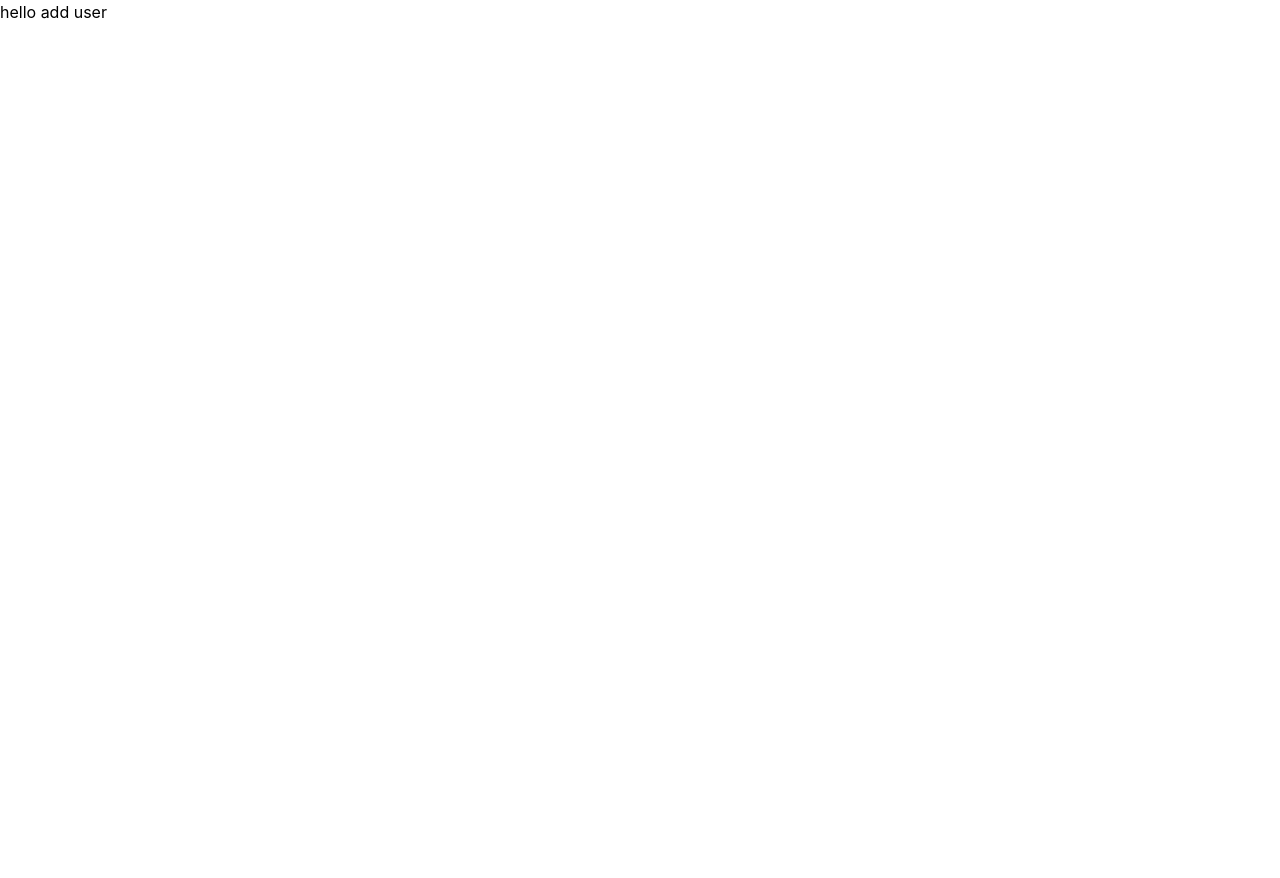
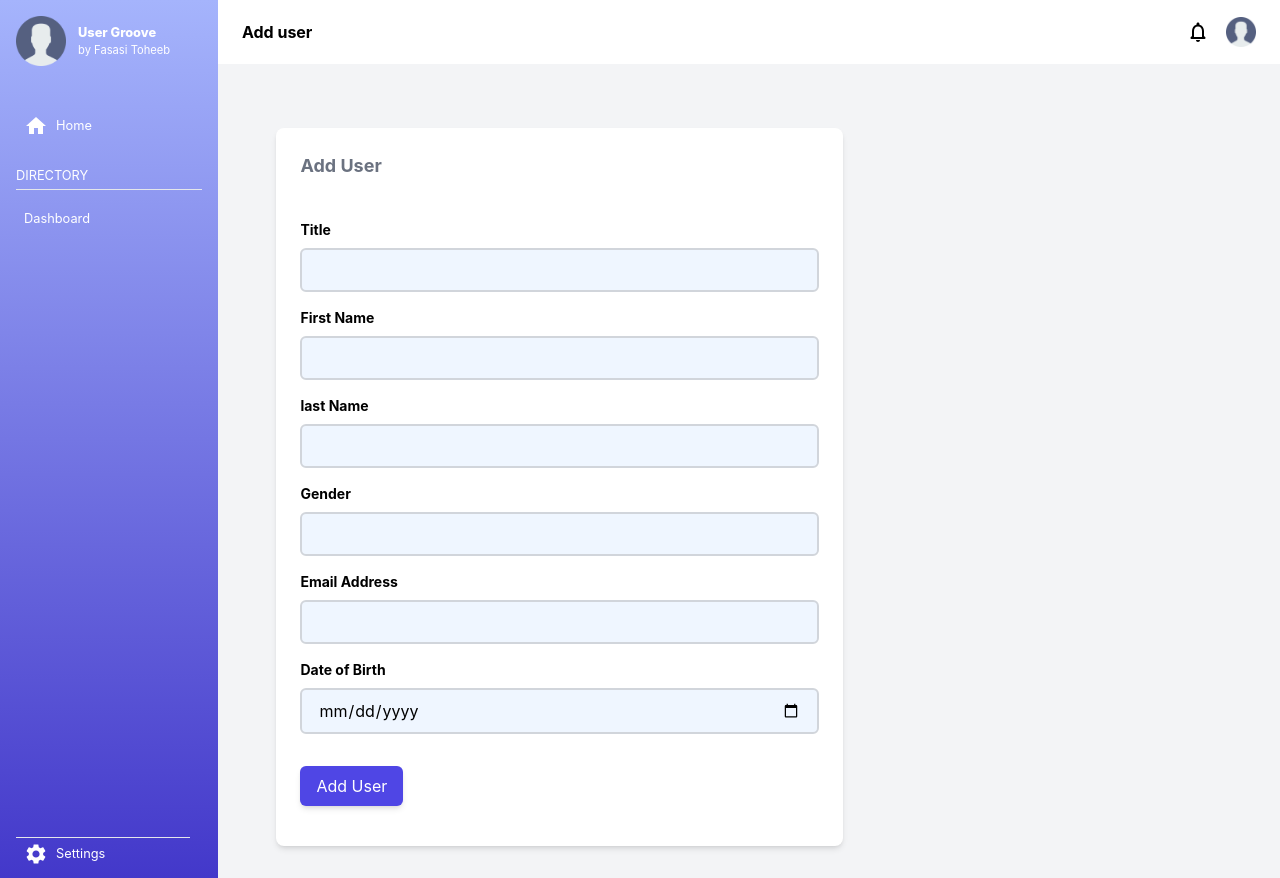
Before and after one commit to masterd2020/smg, a React (Create React App) app: page /dashboard/add-user in a window 1280 px wide. Before the commit the page ends 800 px from the top, so only its background shows below. Built offline with nearby package versions, Linux system fonts and the light colour scheme.

Commit message:
feat: implement add user with the addition of yup and formik

```diff
--- a/package.json
+++ b/package.json
@@ -1,5 +1,5 @@
 {
-  "name": "ogopedia",
+  "name": "source-my-gadget",
   "version": "0.1.0",
   "private": true,
   "dependencies": {
@@ -12,11 +12,13 @@
     "@testing-library/jest-dom": "^5.16.4",
     "@testing-library/react": "^12.1.4",
     "@testing-library/user-event": "^13.5.0",
+    "formik": "^2.2.9",
     "react": "^18.0.0",
     "react-dom": "^18.0.0",
     "react-router-dom": "^6.3.0",
     "react-scripts": "5.0.0",
-    "web-vitals": "^2.1.4"
+    "web-vitals": "^2.1.4",
+    "yup": "^0.32.11"
   },
   "scripts": {
     "start": "react-scripts start",
--- /dev/null
+++ b/src/components/reusable/TextField.js
@@ -0,0 +1,18 @@
+import { ErrorMessage, useField } from 'formik';
+
+const TextField = ({ label, ...props }) => {
+  const [field, meta] = useField(props);
+  return (
+    <div className="lg:my-4">
+      <label htmlFor={field.name} className='lg:font-bold lg:flex lg:mb-2 lg:text-sm'>{label}</label>
+      <input
+        className={`lg:rounded-md lg:py-2 px-4 lg:bg-blue-50 lg:border-2 border-gray-300 lg:w-full ${meta.touched && meta.error ? 'border-red-500' : 'border-gray-300'}`}
+        {...field} {...props}
+        autoComplete="off"
+      />
+      <ErrorMessage component="div" name={field.name} className="lg:text-red-400" />
+    </div>
+  )
+}
+
+export default TextField;
--- a/src/pages/dashboard/add-user.js
+++ b/src/pages/dashboard/add-user.js
@@ -1,9 +1,45 @@
+import { Formik, Form } from 'formik';
+
+import DashboardLayout from '../../components/layout/index';
+import TextField from '../../components/reusable/TextField'
+import addUserValidation from '../../validations/addUser'
+
 const AddUser = () => {
   return (
-    <div>
-        hello add user
-    </div>
-  )
+    <DashboardLayout header='Add user'>
+      <div className='lg:w-3/5 lg:bg-white lg:rounded-lg lg:shadow-md lg:p-6'>
+        <p className='lg:text-gray-500 lg:text-lg lg:font-bold lg:mb-10'>Add User</p>
+        <Formik
+          initialValues={{
+            title: '',
+            firstName: '',
+            lastName: '',
+            gender: '',
+            email: '',
+            dateOfBirth: ''
+          }}
+          validationSchema={addUserValidation}
+          onSubmit={values => {
+            console.log(values)
+          }}
+        >
+          {formik => (
+            <div>
+              <Form>
+                <TextField label="Title" name="title" type="text" />
+                <TextField label="First Name" name="firstName" type="text" />
+                <TextField label="last Name" name="lastName" type="text" />
+                <TextField label="Gender" name="gender" type="text" />
+                <TextField label="Email Address" name="email" type="email" />
+                <TextField label="Date of Birth" name="dateOfBirdth" type="date" />
+                <button className="lg:px-4 lg:py-2 lg:rounded-md lg:shadow-md lg:text-center lg:text-white lg:bg-indigo-600 lg:my-4 lg:hover:bg-indigo-300" type="submit">Add User</button>
+              </Form>
+            </div>
+          )}
+        </Formik>
+      </div>
+    </DashboardLayout>
+  );
 }
 
 export default AddUser;
--- /dev/null
+++ b/src/validations/addUser.js
@@ -0,0 +1,15 @@
+import * as Yup from 'yup';
+
+const validate = Yup.object({
+  firstName: Yup.string()
+    .max(15, 'Must be 15 characters or less')
+    .required('First name is required'),
+  lastName: Yup.string()
+    .max(20, 'Must be 20 characters or less')
+    .required('Last name is Required'),
+  email: Yup.string()
+    .email('Email is invalid')
+    .required('Email is required'),
+})
+
+export default validate;
```
Also changed, not shown: 1 other file (tests, documents, lock files or other folders).
